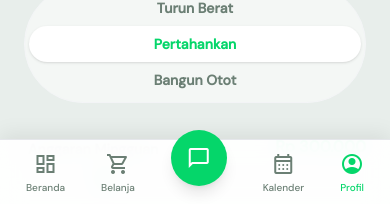
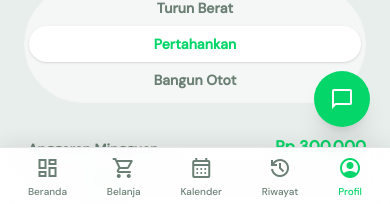
Before and after one commit to bernardswidiya/Food-Over-Fuss, a Next.js app in the folder frontend/: page /settings in a window 390 px wide. Shown: the part 637-841 px from the top of the page. Built offline with nearby package versions, Linux system fonts and the light colour scheme; no server answers.

Commit message:
Fix mobile navbar and responsive layout

```diff
--- a/frontend/components/layout/MobileNav.tsx
+++ b/frontend/components/layout/MobileNav.tsx
@@ -6,32 +6,77 @@ import { usePathname } from "next/navigation";
 export default function MobileNav() {
   const pathname = usePathname();
 
+  const navItems = [
+    {
+      href: "/dashboard",
+      icon: "dashboard",
+      label: "Beranda",
+    },
+    {
+      href: "/grocery",
+      icon: "shopping_cart",
+      label: "Belanja",
+    },
+    {
+      href: "/calendar",
+      icon: "calendar_month",
+      label: "Kalender",
+    },
+    {
+      href: "/history",
+      icon: "history",
+      label: "Riwayat",
+    },
+    {
+      href: "/settings",
+      icon: "account_circle",
+      label: "Profil",
+    },
+  ];
+
   return (
-    <nav className="fixed bottom-0 left-0 right-0 bg-white/95 backdrop-blur-md border-t border-gray-200 shadow-[0_-4px_20px_rgba(0,0,0,0.08)] md:hidden z-50 flex justify-around items-center py-3 px-2 pb-safe">
-      <Link href="/dashboard" className={`flex flex-col items-center gap-1 ${pathname === "/dashboard" ? "text-primary" : "text-muted"}`}>
-        <span className="material-symbols-outlined" style={pathname === "/dashboard" ? { fontVariationSettings: "'FILL' 1" } : {}}>dashboard</span>
-        <span className="text-[10px] font-medium">Beranda</span>
-      </Link>
-      <Link href="/grocery" className={`flex flex-col items-center gap-1 ${pathname === "/grocery" ? "text-primary" : "text-muted"}`}>
-        <span className="material-symbols-outlined" style={pathname === "/grocery" ? { fontVariationSettings: "'FILL' 1" } : {}}>shopping_cart</span>
-        <span className="text-[10px] font-medium">Belanja</span>
+    <>
+      {/* Floating Chat Button */}
+      <Link
+        href="/chatbot"
+        className="fixed bottom-20 right-5 z-[60] w-14 h-14 bg-primary text-white rounded-full flex items-center justify-center shadow-xl active:scale-90 transition-transform md:hidden"
+      >
+        <span className="material-symbols-outlined text-3xl">
+          chat_bubble
+        </span>
       </Link>
 
-      {/* Chatbot shortcut button (centre) */}
-      <div className="relative -mt-8">
-        <Link href="/chatbot" className="w-14 h-14 bg-primary text-white rounded-full flex items-center justify-center shadow-lg active:scale-90 transition-transform">
-          <span className="material-symbols-outlined text-3xl" style={pathname === "/chatbot" ? { fontVariationSettings: "'FILL' 1" } : {}}>chat_bubble</span>
-        </Link>
-      </div>
+      {/* Bottom Nav */}
+      <nav className="fixed bottom-0 left-0 right-0 bg-white/95 backdrop-blur-md border-t border-gray-200 shadow-[0_-4px_20px_rgba(0,0,0,0.08)] md:hidden z-50 flex justify-around items-center py-2 px-2">
+        {navItems.map((item) => {
+          const active = pathname === item.href;
 
-      <Link href="/calendar" className={`flex flex-col items-center gap-1 ${pathname === "/calendar" ? "text-primary" : "text-muted"}`}>
-        <span className="material-symbols-outlined" style={pathname === "/calendar" ? { fontVariationSettings: "'FILL' 1" } : {}}>calendar_month</span>
-        <span className="text-[10px] font-medium">Kalender</span>
-      </Link>
-      <Link href="/settings" className={`flex flex-col items-center gap-1 ${pathname === "/settings" ? "text-primary" : "text-muted"}`}>
-        <span className="material-symbols-outlined" style={pathname === "/settings" ? { fontVariationSettings: "'FILL' 1" } : {}}>account_circle</span>
-        <span className="text-[10px] font-medium">Profil</span>
-      </Link>
-    </nav>
+          return (
+            <Link
+              key={item.href}
+              href={item.href}
+              className={`flex flex-col items-center gap-1 transition-all ${
+                active ? "text-primary" : "text-muted"
+              }`}
+            >
+              <span
+                className="material-symbols-outlined text-[22px]"
+                style={
+                  active
+                    ? { fontVariationSettings: "'FILL' 1" }
+                    : {}
+                }
+              >
+                {item.icon}
+              </span>
+
+              <span className="text-[10px] font-medium">
+                {item.label}
+              </span>
+            </Link>
+          );
+        })}
+      </nav>
+    </>
   );
 }
```
Also changed, not shown: frontend/app/(dashboard)/layout.tsx (line endings or trailing spaces).
